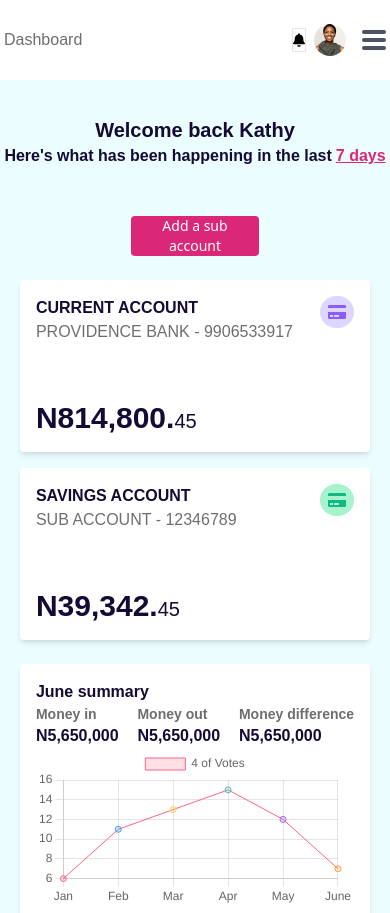
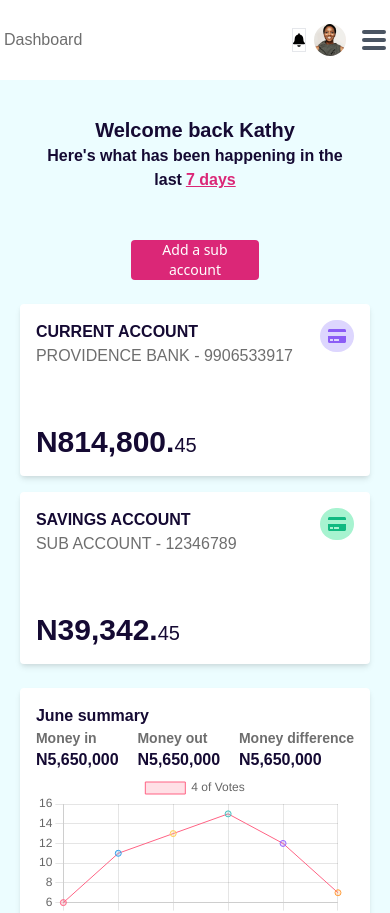
Before and after one commit to Robertito1/getpreneured, a React (Create React App) app: page /dashboard in a window 390 px wide. Shown: the top 913 px of the page. Built offline with nearby package versions, Linux system fonts and the light colour scheme.

Commit message:
added padding to dashboard page

```diff
--- a/src/components/dashboardDetails.js
+++ b/src/components/dashboardDetails.js
@@ -12,11 +12,11 @@ const DashboardDetails = () => {
            <div className='flex flex-col md:flex-row items-center justify-center md:justify-between mb-6'>
                <div className='w-full md:w-8/12 '>
                     <p className='mt-8 primary-font text-xl md:text-2xl text-purp font-bold text-center md:text-left'>Welcome back Kathy</p>
-                    <p className='primary-font text-0.5 md:text-xl text-purp font-semibold text-center md:text-left'>
+                    <p className='primary-font px-8 sm:px-0 text-0.5 md:text-xl text-purp font-semibold text-center md:text-left'>
                         Here's what has been happening in the last
-                        <a href='#' className='ml-1 text-pink-600 underline'>
+                        <span className='ml-1 text-pink-600 underline cursor-pointer'>
                         7 days
-                        </a>
+                        </span>
                     </p>
                </div>
                <button className='rounded bg-pink-600 px-4 text-white text-sm mt-12 md:mt-0  md:text-base h-10 w-32 sm:w-56 focus:outline-none'>
--- a/src/components/serviceTypeCard.js
+++ b/src/components/serviceTypeCard.js
@@ -1,4 +1,4 @@
-import React, {useState} from 'react'
+import React from 'react'
 import { FontAwesomeIcon } from '@fortawesome/react-fontawesome'
 import { faCheck } from '@fortawesome/free-solid-svg-icons'
 
```
